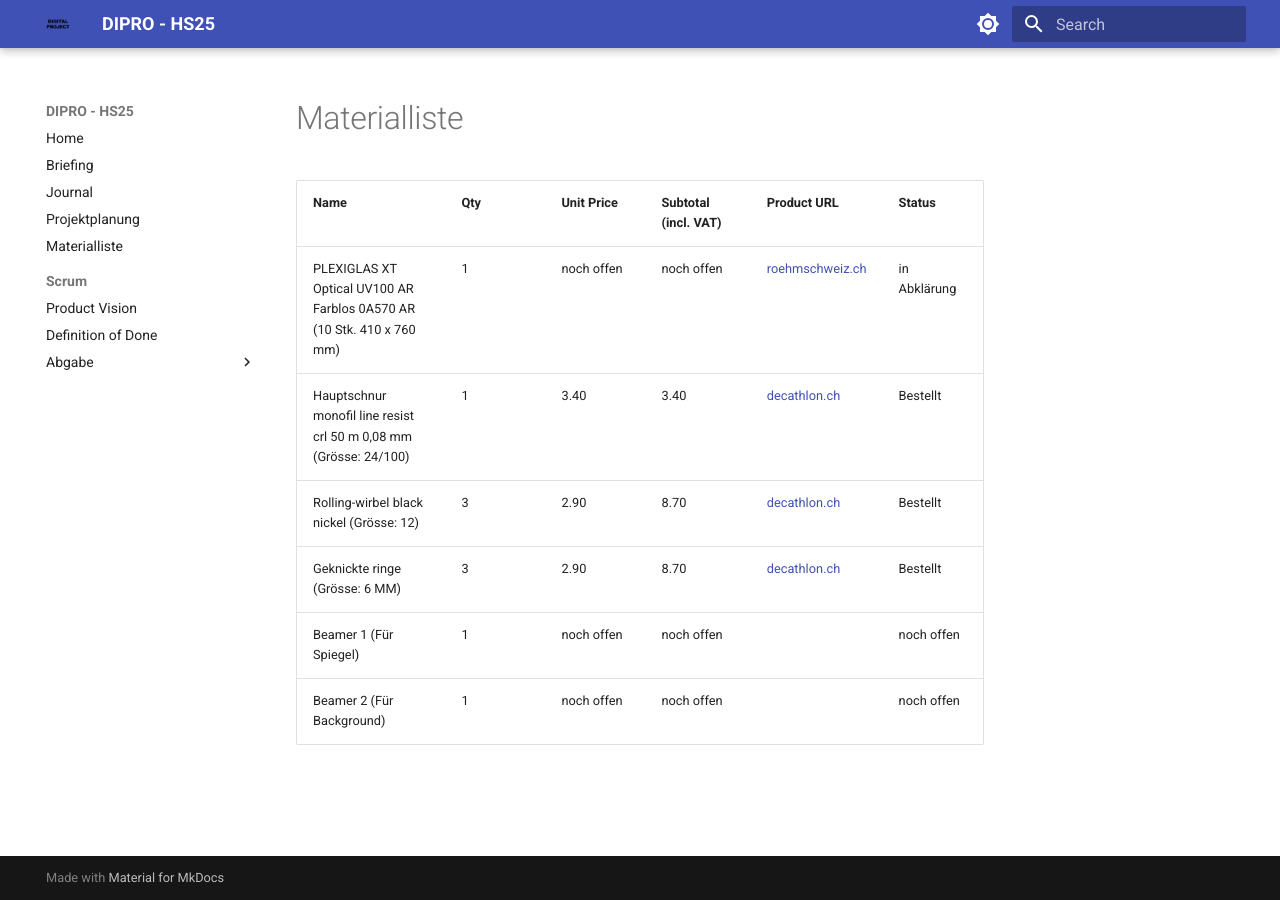
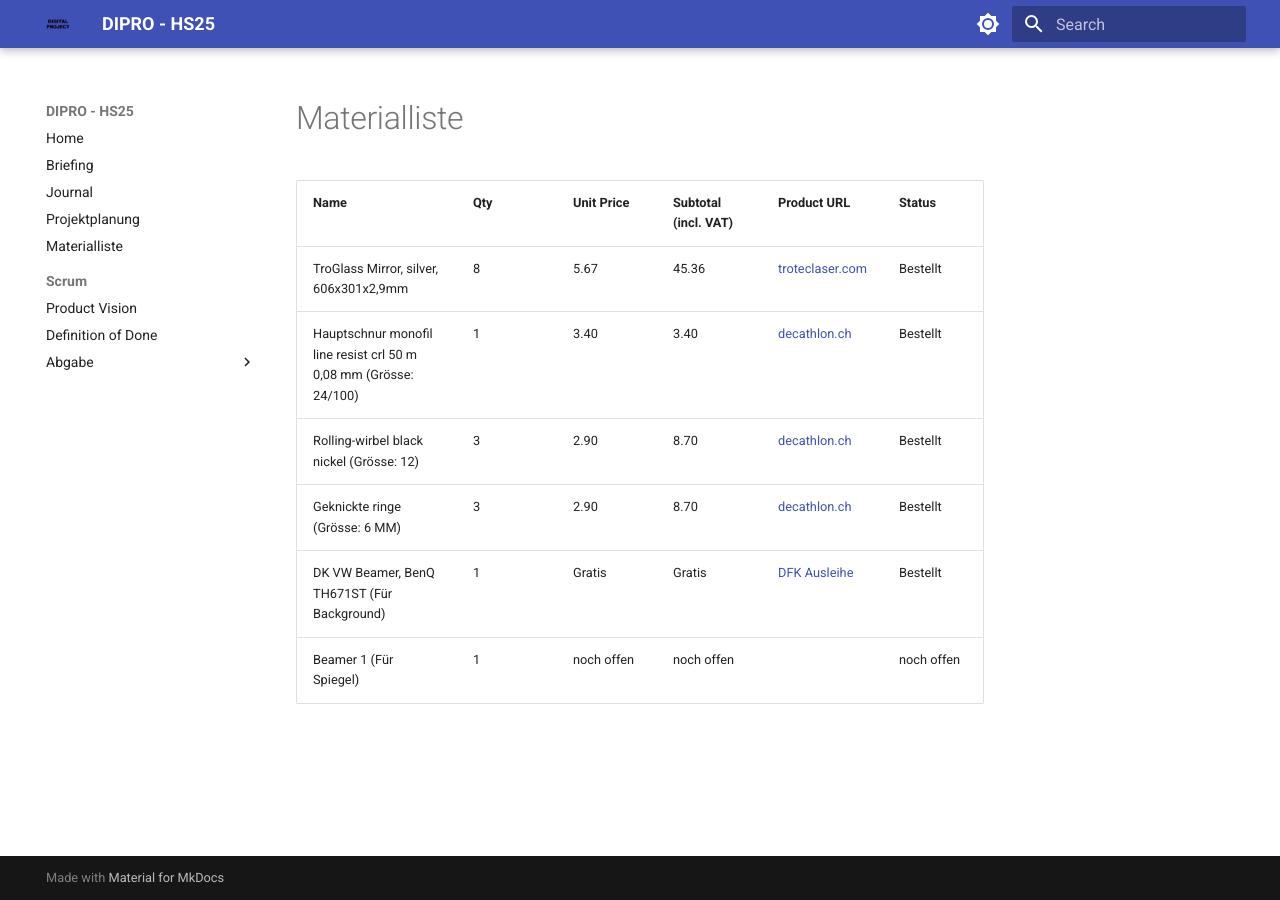
Before and after one commit to YanisDeplazes/dipro, an MkDocs documentation site: the page built from docs/materialliste/index.md, in a window 1280 px wide. Built offline with MkDocs 1.6.1 and Material for MkDocs 9.7.7, drawn with Linux system fonts in a browser that asks for light colours.

Commit message:
Update List

```diff
--- a/docs/materialliste/index.md
+++ b/docs/materialliste/index.md
@@ -1,10 +1,10 @@
 # Materialliste
 
-| Name                                                                  | Qty | Unit Price | Subtotal (incl. VAT) | Product URL                                                                                                                          | Status       |
-| --------------------------------------------------------------------- | --- | ---------- | -------------------- | ------------------------------------------------------------------------------------------------------------------------------------ | ------------ |
-| PLEXIGLAS XT Optical UV100 AR Farblos 0A570 AR (10 Stk. 410 x 760 mm) | 1   | noch offen | noch offen           | [roehmschweiz.ch](https://www.roehmschweiz.ch/produkte/platten/plexiglas/optical/farblos-0a570-ar)                                   | in Abklärung |
-| Hauptschnur monofil line resist crl 50 m 0,08 mm (Grösse: 24/100)     | 1   | 3.40       | 3.40                 | [decathlon.ch](https://www.decathlon.ch/de/p/hauptschnur-monofil-line-resist-crl-50-m-0-08-mm/_/R-p-328705?mc=8604176&c=leinenbeige) | Bestellt     |
-| Rolling-wirbel black nickel (Grösse: 12)                              | 3   | 2.90       | 8.70                 | [decathlon.ch](https://www.decathlon.ch/de/p/rolling-wirbel-black-nickel/_/R-p-350475?mc=8842759&c=schwarz)                          | Bestellt     |
-| Geknickte ringe (Grösse: 6 MM)                                        | 3   | 2.90       | 8.70                 | [decathlon.ch](https://www.decathlon.ch/de/p/geknickte-ringe/_/R-p-350558?mc=8842999&c=grau)                                         | Bestellt     |
-| Beamer 1 (Für Spiegel)                                                | 1   | noch offen | noch offen           |                                                                                                                                      | noch offen   |
-| Beamer 2 (Für Background)                                             | 1   | noch offen | noch offen           |                                                                                                                                      | noch offen   |
+| Name                                                              | Qty | Unit Price | Subtotal (incl. VAT) | Product URL                                                                                                                          | Status     |
+| ----------------------------------------------------------------- | --- | ---------- | -------------------- | ------------------------------------------------------------------------------------------------------------------------------------ | ---------- |
+| TroGlass Mirror, silver, 606x301x2,9mm                            | 8   | 5.67       | 45.36                | [troteclaser.com](https://shop.troteclaser.com/de-CH/product/troglass-mirror-silver-606x301x29mm/01tPy00000AodvAIAR)                 | Bestellt   |
+| Hauptschnur monofil line resist crl 50 m 0,08 mm (Grösse: 24/100) | 1   | 3.40       | 3.40                 | [decathlon.ch](https://www.decathlon.ch/de/p/hauptschnur-monofil-line-resist-crl-50-m-0-08-mm/_/R-p-328705?mc=8604176&c=leinenbeige) | Bestellt   |
+| Rolling-wirbel black nickel (Grösse: 12)                          | 3   | 2.90       | 8.70                 | [decathlon.ch](https://www.decathlon.ch/de/p/rolling-wirbel-black-nickel/_/R-p-350475?mc=8842759&c=schwarz)                          | Bestellt   |
+| Geknickte ringe (Grösse: 6 MM)                                    | 3   | 2.90       | 8.70                 | [decathlon.ch](https://www.decathlon.ch/de/p/geknickte-ringe/_/R-p-350558?mc=8842999&c=grau)                                         | Bestellt   |
+| DK VW Beamer, BenQ TH671ST (Für Background)                       | 1   | Gratis     | Gratis               | [DFK Ausleihe](https://ausleihe.hslu.ch/borrow/models/c022f613-6458-44cc-a160-14991b84e4bf)                                          | Bestellt   |
+| Beamer 1 (Für Spiegel)                                            | 1   | noch offen | noch offen           |                                                                                                                                      | noch offen |
```
